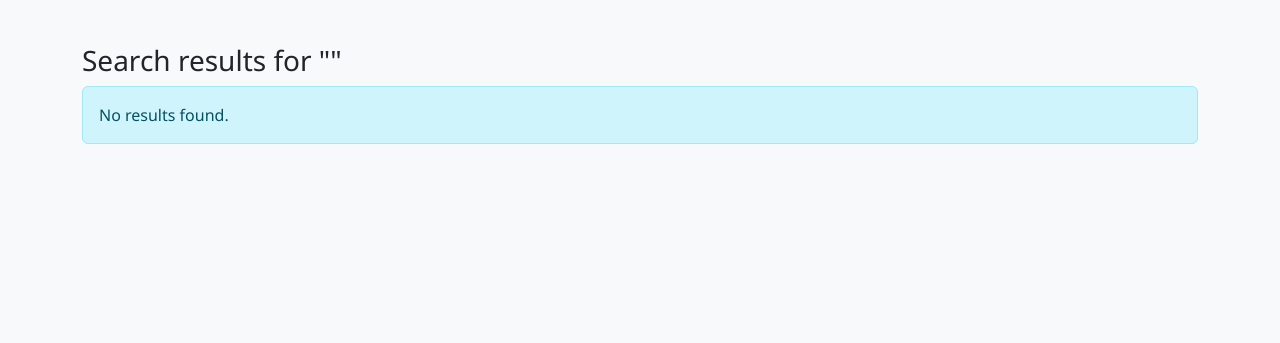
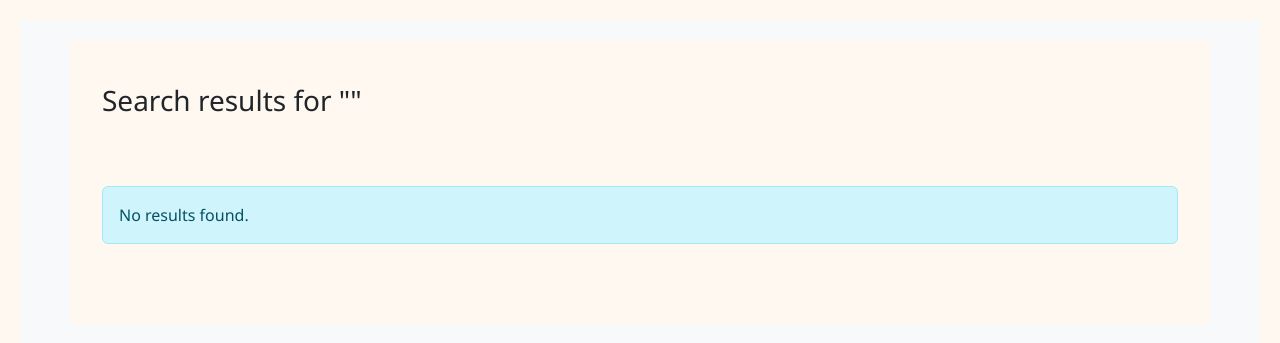
Before and after one commit to Samkay1974/authentication_lab, a PHP site: page /View/product_search_result.php in a window 1280 px wide. Shown: the top 343 px of the page. Run offline with PHP 8.4, Linux system fonts and the light colour scheme.

Commit message:
product.css

```diff
--- a/css/product_store.css
+++ b/css/product_store.css
@@ -1,6 +1,5 @@
 /* css/product_store.css */
-body { background: #fff8f0; font-family: 'Segoe UI', Tahoma, Geneva, Verdana, sans-serif; margin:0; padding:20px; }
-.store-grid { display: grid; grid-template-columns: repeat(auto-fill, minmax(220px, 1fr)); gap: 20px; }
+* { background: #fff8f0; font-family: 'Segoe UI', Tahoma, Geneva, Verdana, sans-serif; margin:0; padding:20px; }
 
 
 .store-card {
```
